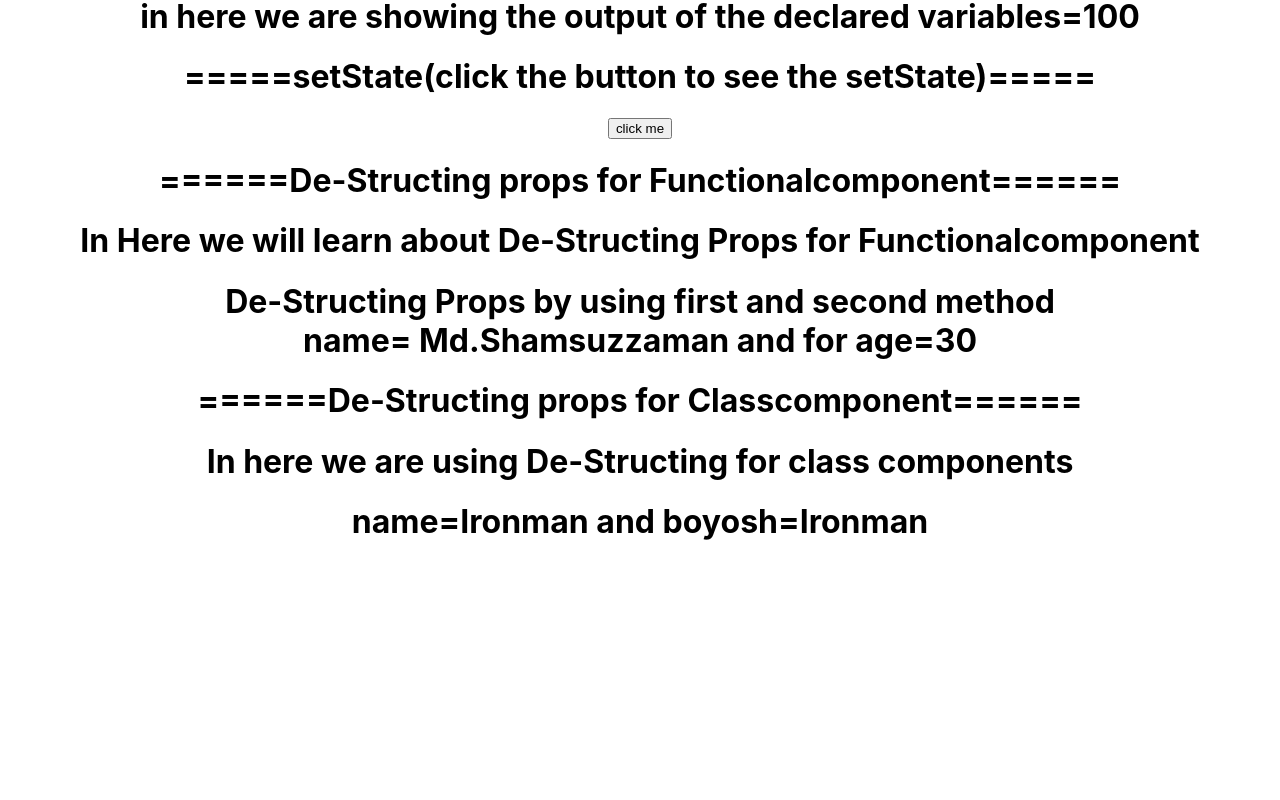
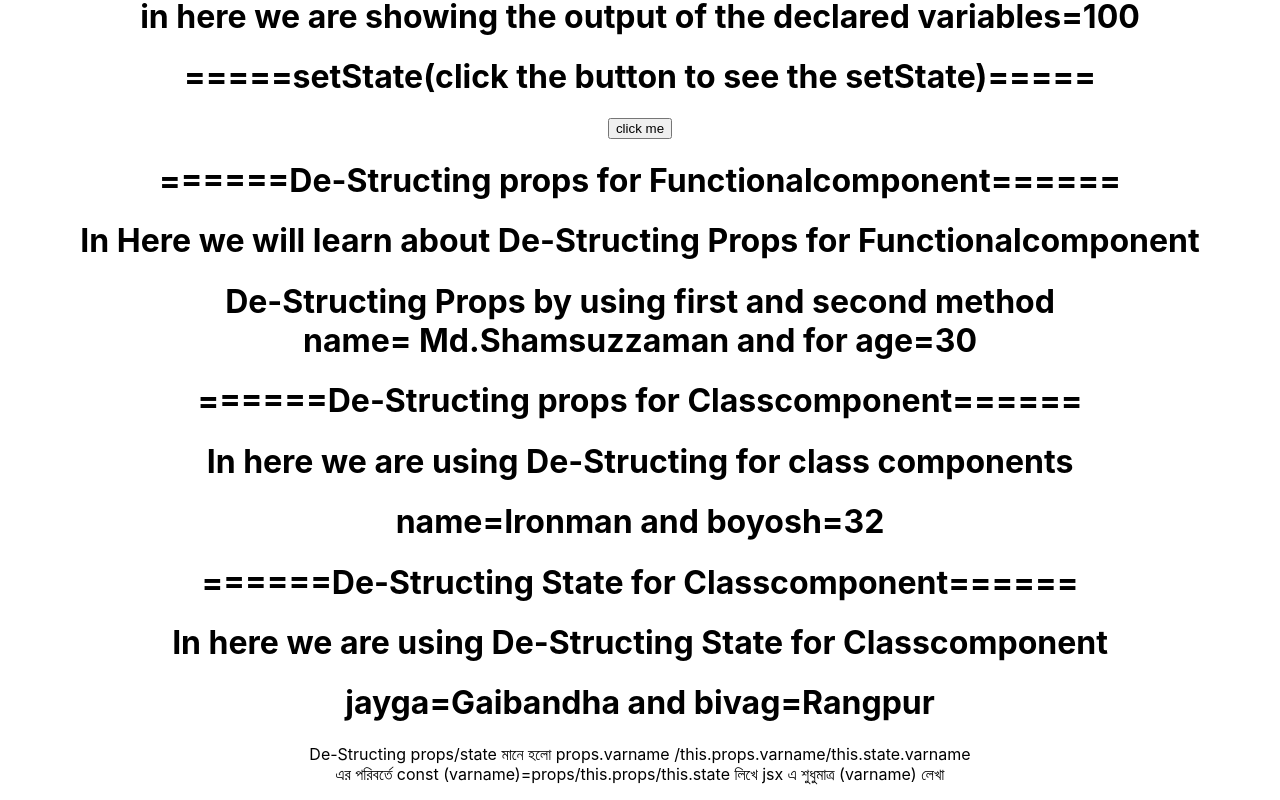
Before and after one commit to Shamsuzzaman321/dipreact, a React (Create React App) app: page / in a window 1280 px wide. Shown: the part 1831-2631 px from the top of the page. Before the commit the page ends 2394 px from the top, so only its background shows below. Built offline with nearby package versions, Linux system fonts and the light colour scheme.

Commit message:
De-structing state for class component has been added successfully

```diff
--- a/src/App.js
+++ b/src/App.js
@@ -7,6 +7,7 @@ import Props from './components/Props';
 import Statecomp from './components/Statecomp';
 import Dstrctprpsfunccomp from './components/Dstrctprpsfunccomp';
 import Dstrctprpsclasscomp from './components/Dstrctprpsclasscomp';
+import Dstrctstteclscomp from './components/Dstrctstteclscomp';
 function App() {
   return (
     <div className="App">
@@ -26,6 +27,7 @@ function App() {
     <Statecomp />
     <Dstrctprpsfunccomp name="Md.Shamsuzzaman" age="30" />
     <Dstrctprpsclasscomp naam="Ironman" boyosh="32" />
+    <Dstrctstteclscomp />
 
 
     </div>
--- a/src/components/Dstrctprpsclasscomp.js
+++ b/src/components/Dstrctprpsclasscomp.js
@@ -3,14 +3,16 @@ import React from 'react';
 class Dstrctprpsfunccomp extends React.Component {
   constructor(props) {
     super(props);
+
   }
 
   render() {
+  	const {naam,boyosh}=this.props;
     return (
       <div>
       <h1>======De-Structing props for Classcomponent======</h1>
       <h1>In here we are using De-Structing for class components</h1>
-      <h1>name={this.props.naam} and boyosh={this.props.naam}</h1>
+      <h1>name={naam} and boyosh={boyosh}</h1>
       </div>
     );
   }
--- /dev/null
+++ b/src/components/Dstrctstteclscomp.js
@@ -0,0 +1,27 @@
+import React from 'react';
+
+class Dstrctstteclscomp extends React.Component {
+  constructor(props) {
+    super(props);
+    this.state={
+    	city:"Gaibandha",
+    	division:"Rangpur"
+    }
+
+  }
+
+  render() {
+  	const {city,division} = this.state;
+    return (
+      <div>
+      <h1>======De-Structing State for Classcomponent======</h1>
+      <h1>In here we are using De-Structing State for Classcomponent</h1>
+      <h1>jayga={city} and bivag={division}</h1>
+      <p>De-Structing props/state মানে হলো props.varname /this.props.varname/this.state.varname
+      <br />এর পরিবর্তে const (varname)=props/this.props/this.state লিখে jsx এ শুধুমাত্র (varname) লেখা </p>
+      </div>
+    );
+  }
+}
+
+export default Dstrctstteclscomp;
```
Also changed, not shown: 1 other file (tests, documents, lock files or other folders).
